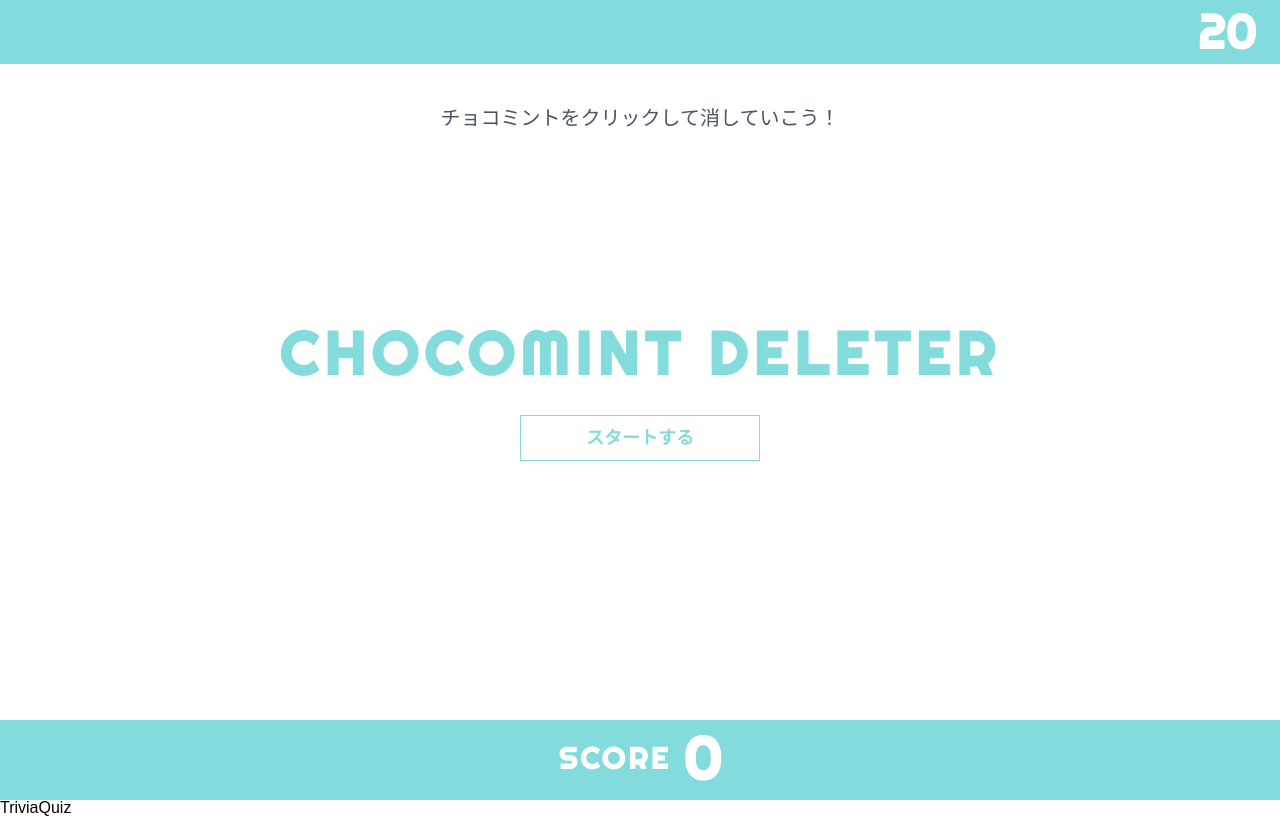
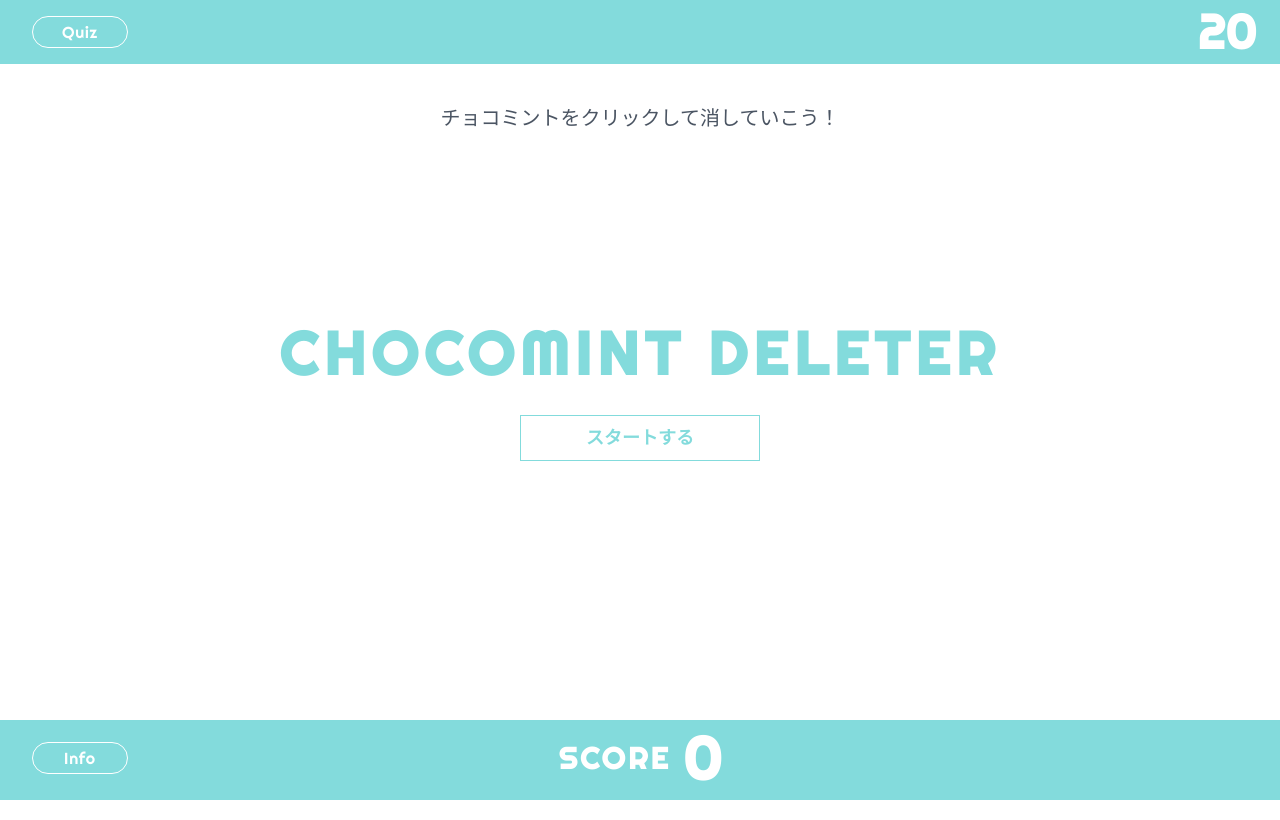
Before and after one commit to Ryuki-4648/chocomint-deleter, a React (Create React App) app in the folder choco/: page / in a window 1280 px wide. Built offline with nearby package versions, Linux system fonts and the light colour scheme; a web font is replaced by a local one.

Commit message:
クイズとインフォボタンのエラー修正

```diff
--- a/choco/src/App.tsx
+++ b/choco/src/App.tsx
@@ -1,22 +1,41 @@
 import "./App.css";
 import { useChocomintHooks } from "./hooks/useChocomintHooks";
 
-function Button({ onClick, children }) {
-  return <button onClick={onClick}>{children}</button>;
+type Props = {
+  onClick?: () => void;
+  buttonText?: string;
+  children?: React.ReactNode;
+  className?: string;
+};
+
+function Button({ onClick, children, className }: Props) {
+  return (
+    <button
+      onClick={onClick}
+      className={`absolute text-white tracking-wider border-white border rounded-2xl w-24 text-md font01 h-8 ${className}`}
+    >
+      {children}
+    </button>
+  );
 }
 
-function TriviaButton({ buttonText }) {
+function InfoButton({ buttonText, className }: Props) {
   function handleTriviaClick() {
     alert(
       `Chocomint ${buttonText}!　\n　\nチョコミントが嫌いな人は約6割。\n特に近畿地方ではチョコミント味の馴染みが薄く、嫌いな人が多いと考えられる。`,
     );
   }
-  return <Button onClick={handleTriviaClick}>{buttonText}</Button>;
+  return (
+    <Button onClick={handleTriviaClick} className={className}>
+      {buttonText}
+    </Button>
+  );
 }
 
-function QuizButton() {
+function QuizButton({ className }: Props) {
   return (
     <Button
+      className={className}
       onClick={() =>
         alert(
           "チョコミントアイスを最初に販売したのは？　\n　\n　\nこたえは1945年にオープンしたアメリカの31のメニュー！",
@@ -42,7 +61,8 @@ function App() {
   } = useChocomintHooks();
 
   return (
-    <div className="App h-screen pt-12 lg:pt-16 pb-20 bg-color01">
+    <div className="App h-screen pt-12 lg:pt-16 pb-20 bg-color01 relaive">
+      <QuizButton className="left-8 top-4" />
       <p className="text-white text-4xl lg:text-5xl font-semibold absolute right-6 top-1 lg:top-2 font01">
         {seconds}
       </p>
@@ -95,7 +115,8 @@ function App() {
           )}
         </div>
       </div>
-      <div className="px-6 py-2 flex justify-center items-center">
+      <div className="px-6 py-2 flex justify-center items-center relative">
+        <InfoButton buttonText="Info" className="left-8" />
         <p className="text-white text-2xl md:text-3xl font-semibold mr-3 tracking-widest font01">
           SCORE
         </p>
@@ -103,8 +124,6 @@ function App() {
           {score}
         </p>
       </div>
-      <TriviaButton buttonText="Trivia" />
-      <QuizButton />
     </div>
   );
 }
```
